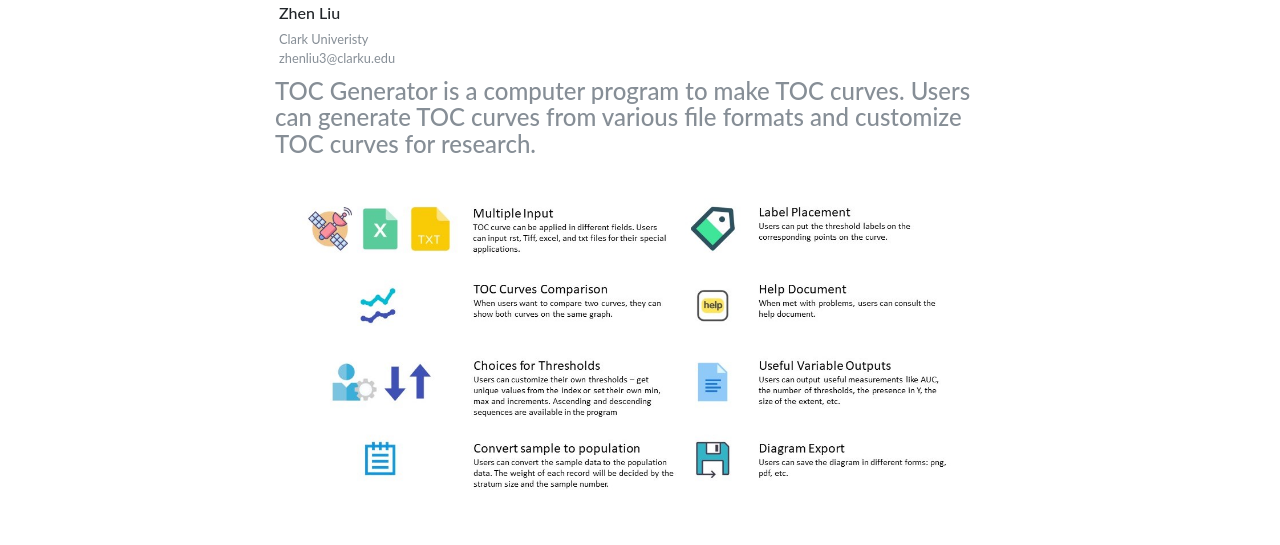
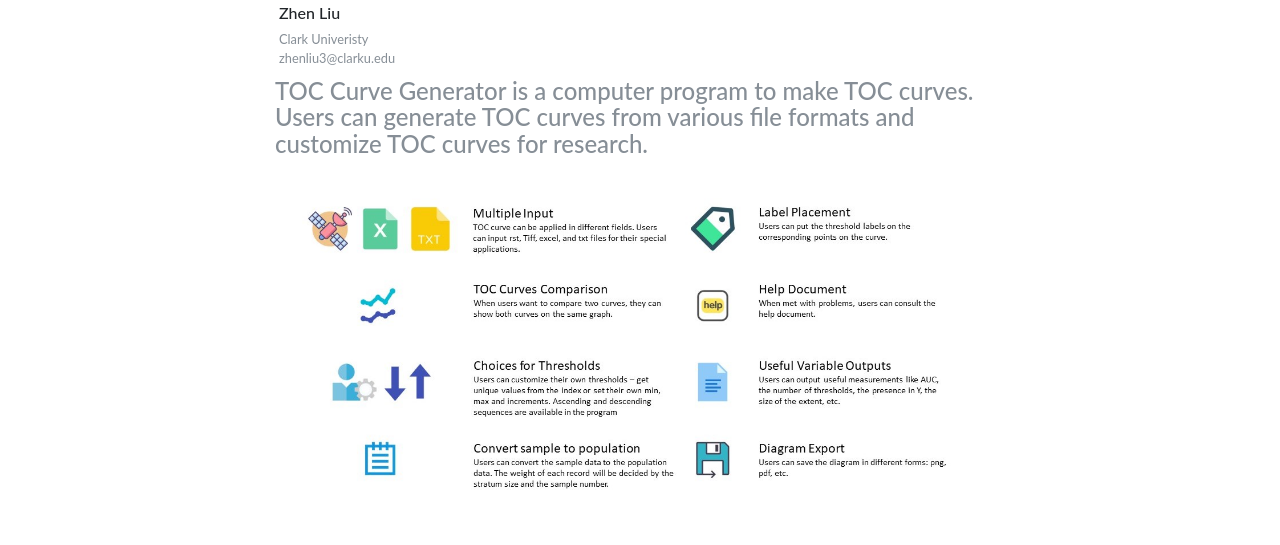
Before and after one commit to lazygis/lazygis.github.io, a website: page projects/TOCCurveGenerator.html in a window 1280 px wide. Shown: the part 122-667 px from the top of the page. Drawn offline with nearby package versions, Linux system fonts and the light colour scheme; files that its build step writes are made by us from their sources.

Commit message:
typo in TOC Curve Generator

```diff
--- a/projects/TOCCurveGenerator.html
+++ b/projects/TOCCurveGenerator.html
@@ -53,7 +53,7 @@
                             <small class="text-secondary"> zhenliu3@clarku.edu</small>
                         </div>
                     </div>
-                    <p class="text-secondary h4" style='padding-top:10px'>TOC Generator is a computer program to make TOC curves. Users can generate TOC curves from various file formats and customize TOC curves for research.
+                    <p class="text-secondary h4" style='padding-top:10px'>TOC Curve Generator is a computer program to make TOC curves. Users can generate TOC curves from various file formats and customize TOC curves for research.
                     </p>
                     <img class="img-fluid my-4" src="assets/images/Features.jpg">
                 </div>
```
